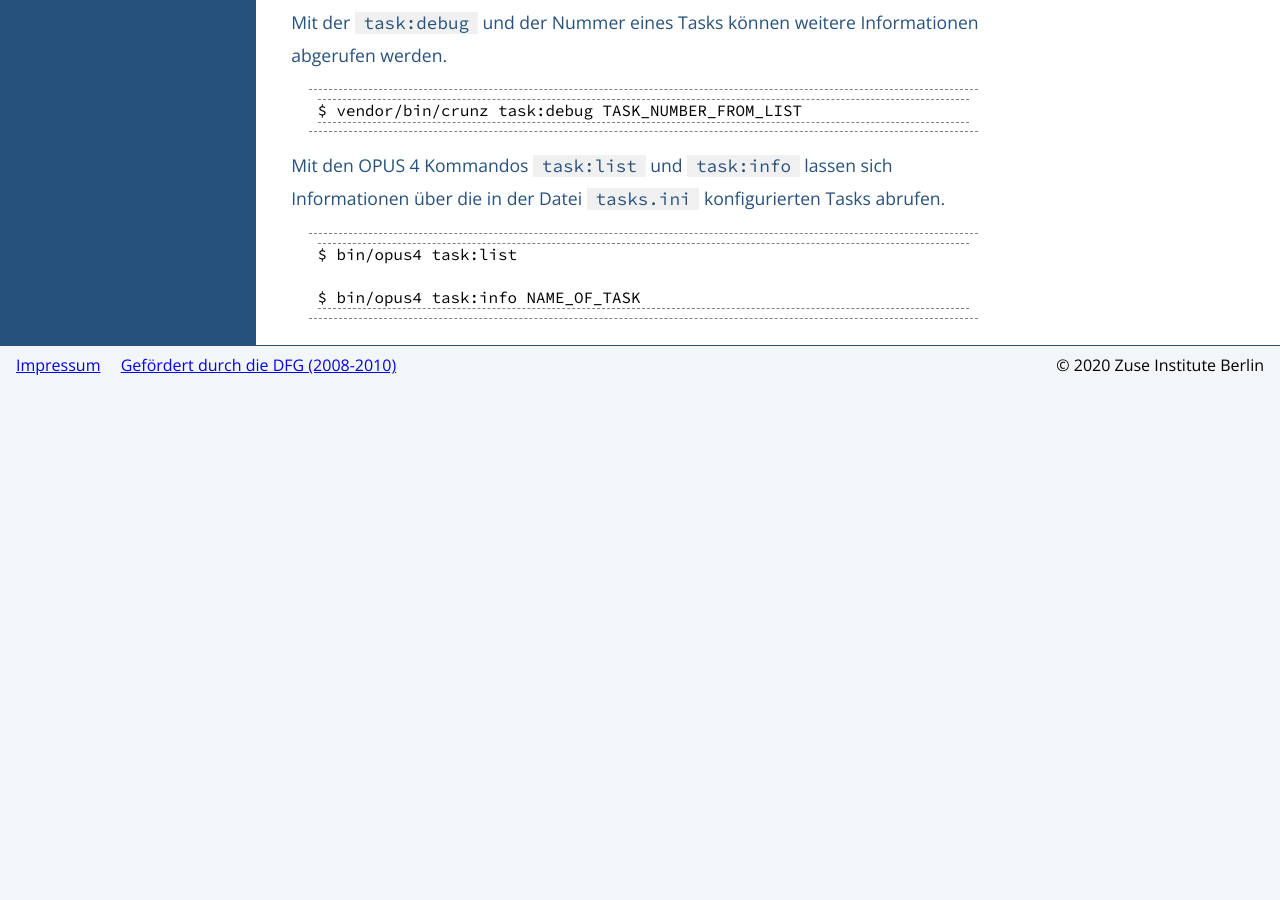
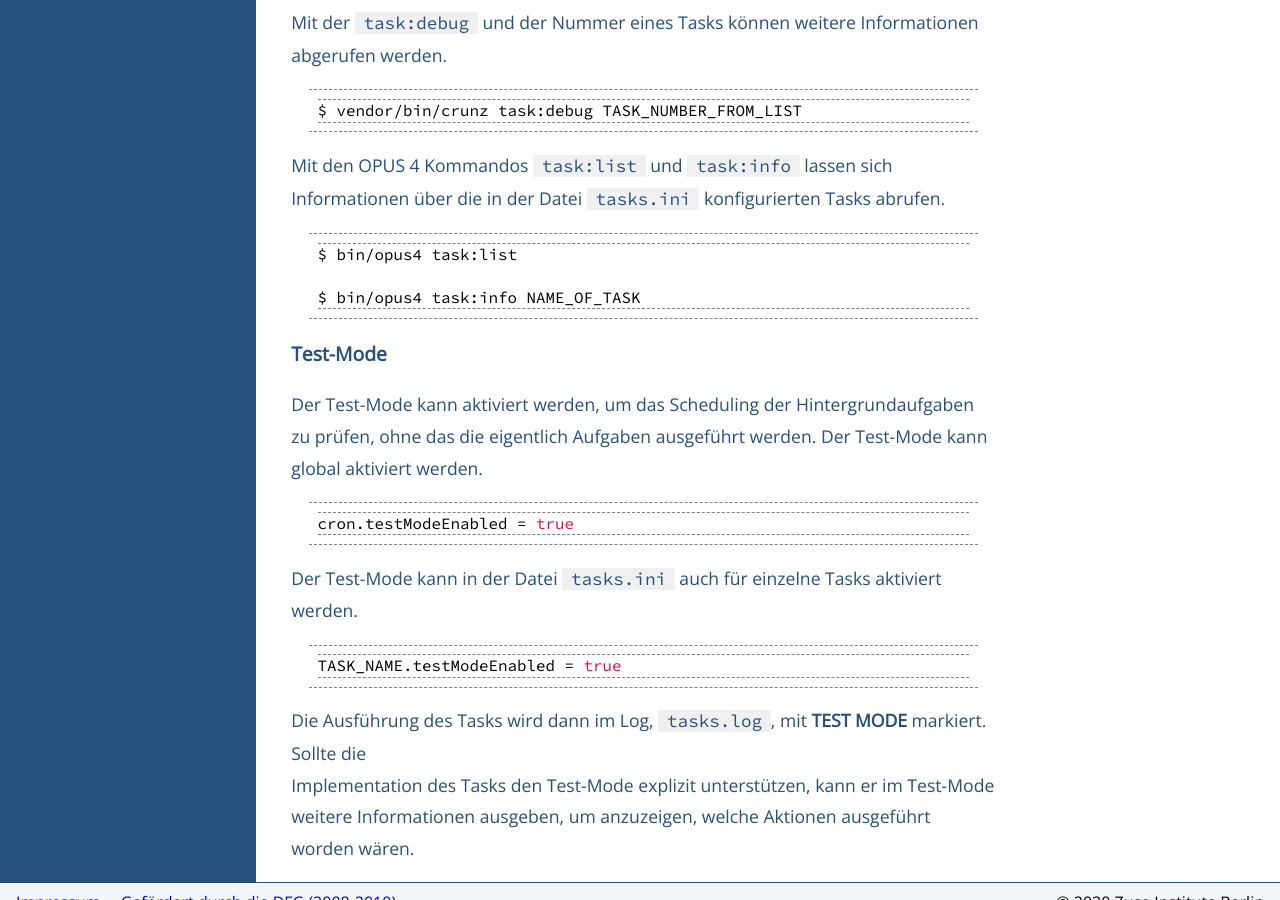
Before and after one commit to OPUS4/userdoc, a Jekyll site: the page built from config/tasks.md, in a window 1280 px wide and 900 px high, scrolled down 2608 px. Built offline with Jekyll 4.4.1, drawn with Linux system fonts in a browser that asks for light colours; before the commit the page ends 2994 px from its top, so only the background shows below that; some of the changed text lies outside the part shown.

Commit message:
#118 Test-Mode

````diff
--- a/config/tasks.md
+++ b/config/tasks.md
@@ -74,7 +74,7 @@ cleanTemporariesTask.schedule = "0 0 * * *"
 cleanTemporariesTask.options.duration = "P2D";
 ```
 
-## Debugging
+## Debugging und Test-Mode
 
 Die Ausführung von Tasks wird in der Datei `tasks.log` geloggt.
 
@@ -102,3 +102,22 @@ der Datei `tasks.ini` konfigurierten Tasks abrufen.
     $ bin/opus4 task:list
 
     $ bin/opus4 task:info NAME_OF_TASK
+
+### Test-Mode
+
+Der Test-Mode kann aktiviert werden, um das Scheduling der Hintergrundaufgaben zu prüfen, ohne
+das die eigentlich Aufgaben ausgeführt werden. Der Test-Mode kann global aktiviert werden.
+
+``` ini
+cron.testModeEnabled = true
+```
+
+Der Test-Mode kann in der Datei `tasks.ini` auch für einzelne Tasks aktiviert werden.
+
+``` ini
+TASK_NAME.testModeEnabled = true
+```
+
+Die Ausführung des Tasks wird dann im Log, `tasks.log`, mit **TEST MODE** markiert. Sollte die
+Implementation des Tasks den Test-Mode explizit unterstützen, kann er im Test-Mode weitere
+Informationen ausgeben, um anzuzeigen, welche Aktionen ausgeführt worden wären.
````
